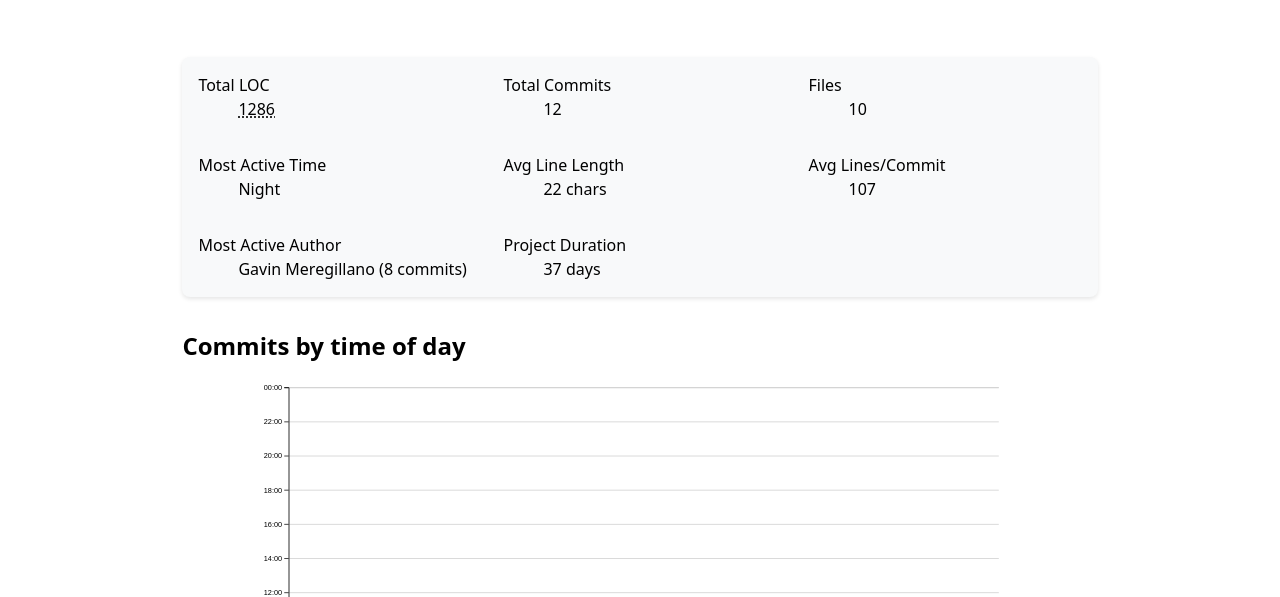
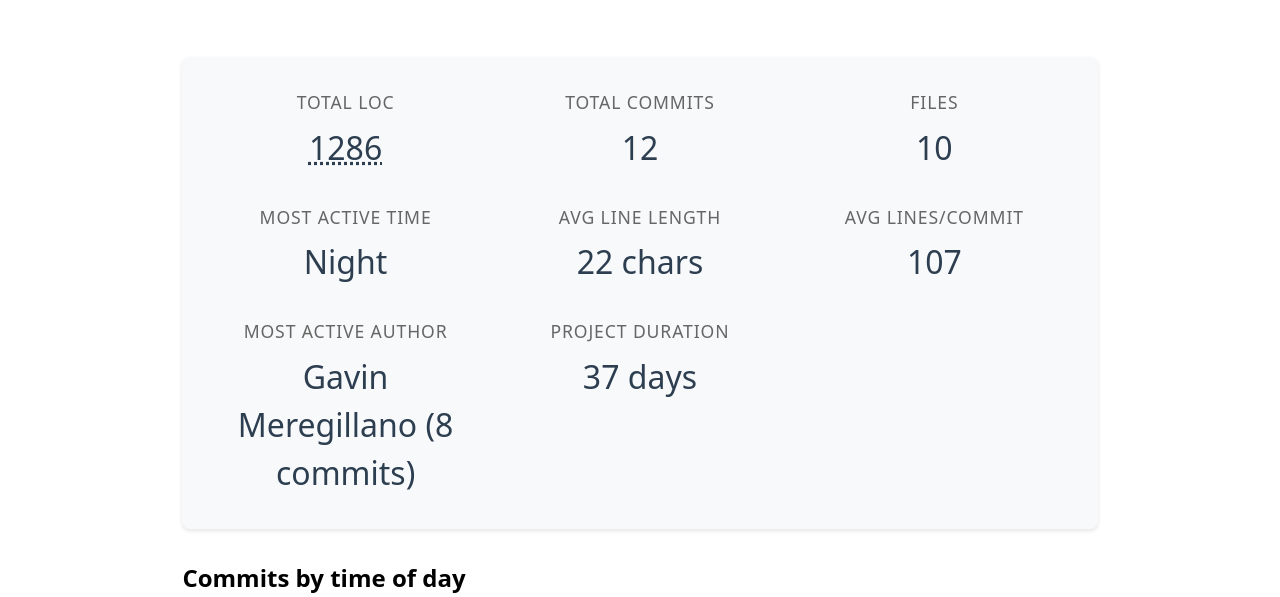
Before and after one commit to gavmere/portfolio, a website: page meta/index.html in a window 1280 px wide. Shown: the part 216-813 px from the top of the page. Drawn offline with nearby package versions, Linux system fonts and the light colour scheme; no server answers.

Commit message:
Update style.css

```diff
--- a/style.css
+++ b/style.css
@@ -430,3 +430,32 @@ svg {
   width: 80%;
   max-width: none;
 }
+
+.stats-grid {
+  display: grid;
+  grid-template-columns: repeat(auto-fit, minmax(200px, 1fr));
+  gap: 2rem;
+  padding: 2rem;
+}
+
+.stats-grid div {
+  display: flex;
+  flex-direction: column;
+  align-items: center;
+  text-align: center;
+}
+
+.stats-grid dt {
+  font-size: 1.1rem;
+  color: #666;
+  margin-bottom: 0.5rem;
+  text-transform: uppercase;
+  letter-spacing: 0.05em;
+}
+
+.stats-grid dd {
+  font-size: 2rem;
+  color: #2c3e50;
+  font-weight: 400;
+  margin: 0;
+}
```
